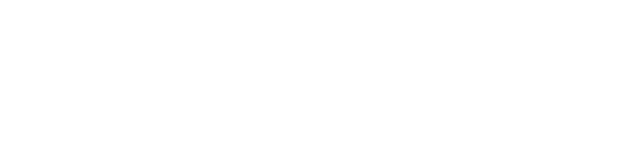
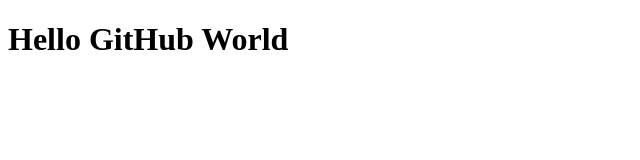
Before and after one commit to BeeAlmighty/Web-App, a plain HTML site: page index.html in a window 1280 px wide. Shown: the whole page, without its empty margins (0-640 px from the left). Drawn offline with Linux system fonts and the light colour scheme.

Commit message:
Added H1 Tag

```diff
--- a/index.html
+++ b/index.html
@@ -7,6 +7,6 @@
   <title>Document</title>
 </head>
 <body>
-
+  <h1>Hello GitHub World</h1>
 </body>
 </html>
```
